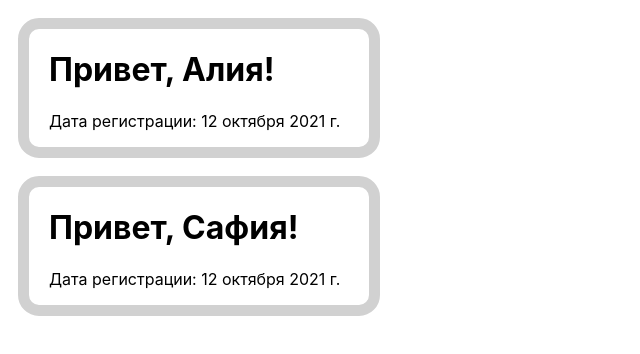
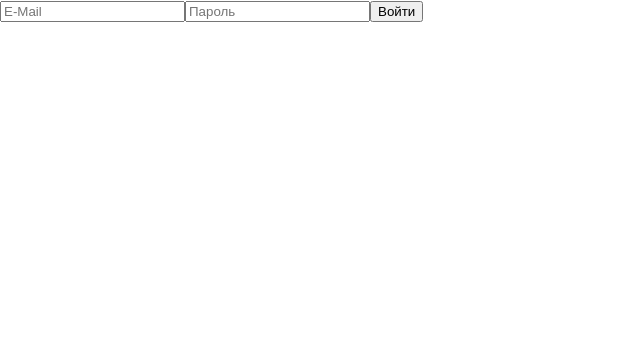
Before and after one commit to makysheva/react-tutorials, a React (Create React App) app: page / in a window 1280 px wide. Shown: the top 354 px of the page, without its empty margins (0-640 px from the left). Built offline with nearby package versions, Linux system fonts and the light colour scheme.

Commit message:
задача №2 про форму, инпуты

```diff
--- a/src/index.js
+++ b/src/index.js
@@ -1,6 +1,7 @@
 import React from 'react';
 import ReactDOM from 'react-dom';
 import './index.css';
-import App from './tutorial-1/App';
+//import App from './tutorial-1/App';
+import App from './tutorial-2/App';
 
 ReactDOM.render(<App />, document.getElementById('root'));
--- /dev/null
+++ b/src/tutorial-2/App.js
@@ -0,0 +1,7 @@
+import FormComponent from './components/Form';
+
+function App() {
+  return <FormComponent />;
+}
+
+export default App;
--- /dev/null
+++ b/src/tutorial-2/components/Form.jsx
@@ -0,0 +1,47 @@
+function FormComponent() {
+  let emailInputValue = '';
+  let passwordInputValue = '';
+
+  function onChangeInput(e) {
+    if (e.target.name === 'email') {
+      emailInputValue = e.target.value;
+    } else {
+      passwordInputValue = e.target.value;
+    }
+  }
+
+  const handleValidation = () => {
+    let formIsValid = true;
+    if (!emailInputValue.trim() || !passwordInputValue.trim()) {
+      formIsValid = false;
+    } else {
+      formIsValid = true;
+    }
+
+    return formIsValid;
+  };
+
+  function handleSubmit(e) {
+    e.preventDefault();
+
+    if (handleValidation()) {
+      console.log({ emailInputValue, passwordInputValue });
+      emailInputValue = '';
+      passwordInputValue = '';
+    } else {
+      alert('Пожалуйста, заполните поля');
+    }
+  }
+
+  return (
+    <form onSubmit={handleSubmit}>
+      <input type="text" placeholder="E-Mail" onChange={onChangeInput} name="email" />
+      <input type="password" placeholder="Пароль" onChange={onChangeInput} name="password" />
+      <button type="submit" onClick={handleSubmit}>
+        Войти
+      </button>
+    </form>
+  );
+}
+
+export default FormComponent;
```
